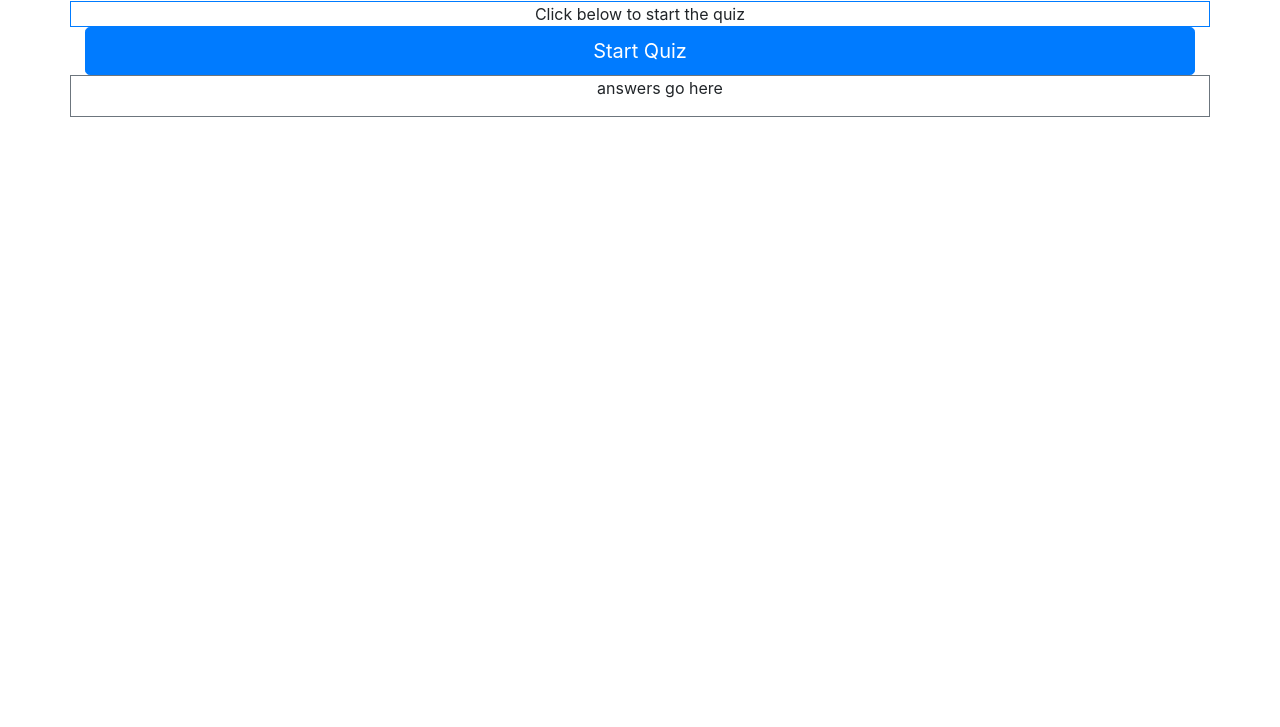
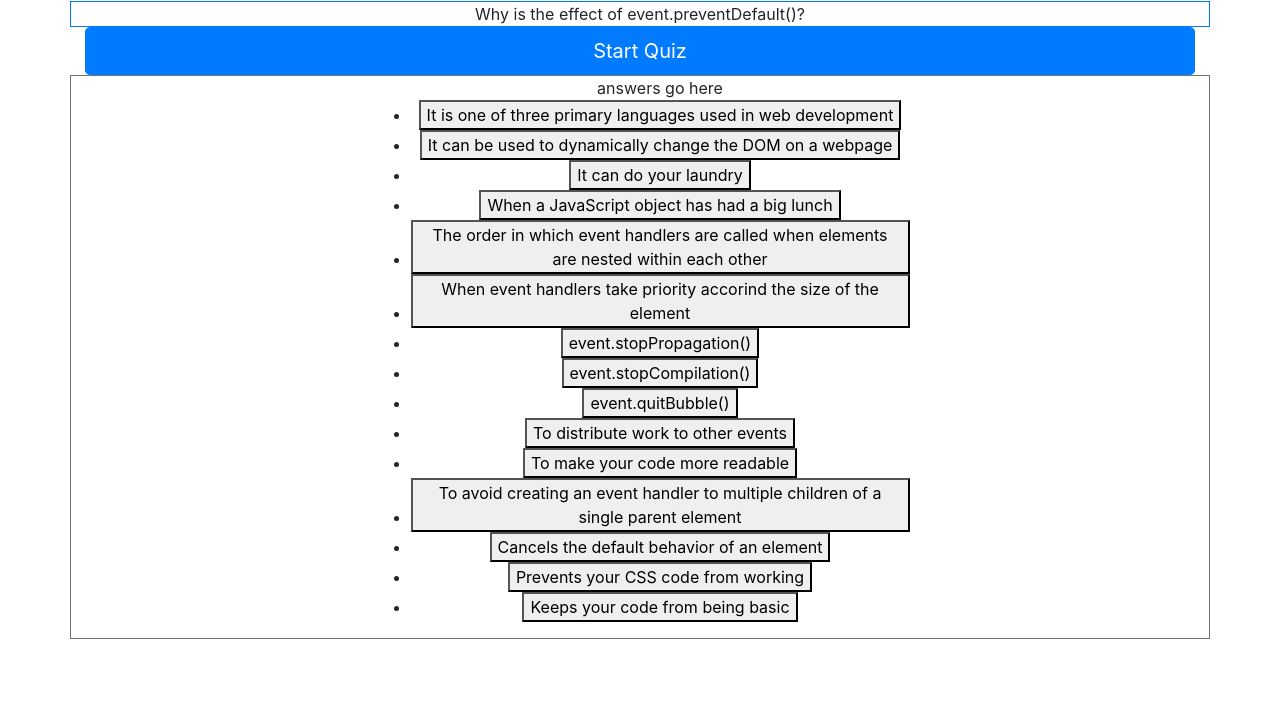
Before and after one commit to mjpalacios25/CodeQuiz, a plain HTML site: page index.html in a window 1280 px wide. Shown: the part 73-800 px from the top of the page. Drawn offline with nearby package versions, Linux system fonts and the light colour scheme.

Commit message:
added code to add buttons of question choices

```diff
--- a/index.html
+++ b/index.html
@@ -6,7 +6,7 @@
         <meta charset="utf-8">
         <meta name="viewport" content="width=device-width, initial-scale=1, shrink-to-fit=no">
         <link rel="stylesheet" href="https://stackpath.bootstrapcdn.com/bootstrap/4.4.1/css/bootstrap.min.css" integrity="sha384-Vkoo8x4CGsO3+Hhxv8T/Q5PaXtkKtu6ug5TOeNV6gBiFeWPGFN9MuhOf23Q9Ifjh" crossorigin="anonymous">
-
+        <link rel="stylesheet" href="style.css">
     </head>
     <body>
         <div class="container border border-primary">
@@ -22,12 +22,12 @@
             <div class="row border border border-primary">
                 <div class="col-md-6 mx-auto text-center" id="questionText">Click below to start the quiz</div>
             </div>
-            <div>
+            <div id="startButtonContainer">
                 <button type="button" class="btn btn-primary btn-lg btn-block" id="start">Start Quiz</button>
             </div>
-            <div class="row border border-secondary">
+            <div class="row border border-secondary" id="answerContainer">
                 <div class="col-md-6 mx-auto text-center">
-                    <ul id="answerChoices ">answers go here</ul>
+                    <ul id="answerChoices">answers go here</ul>
                 </div>
             </div>
             <div id="answerFeedback"></div>
--- a/myScript.js
+++ b/myScript.js
@@ -10,11 +10,12 @@ var totalSeconds = 0
 var secondsElapsed = 0
 var interval
 
+//timer functions
 function setTotalSeconds(){
     for (i = 0; i < questions.length; i++) {
             totalSeconds += 15
         };
-   // timerEl.textContent = "Timer " + totalSeconds
+
 }
 
 function getMinutes(){
@@ -67,13 +68,40 @@ function stopTimer(){
     secondsElapsed = 0;
     clearInterval(interval)
 }
+//chaning question and answer elements with content from questions.js
+function questionsnChoices() {
+    for(i = 0; i < questions.length; i++) {
+       QuestionEl.textContent = questions[i].title;
+       questions[i].choices.forEach(appendChoices);
 
-setTotalSeconds();
-startTimer();
+
+    };
+};
+
+function appendChoices(choice){
+    var li = document.createElement("li");
+    li.innerHTML = "<button>" + choice + "</button>";
+    ChoicesEl.append(li)
+
+};
+
+
+questionsnChoices();
+
+
+// function startQuiz(){
+//   setTotalSeconds();
+//   startTimer();
+
+//   if(event.target)
+
+// }
+
+
 
 
 // for function once quiz starts
-// if(event.target === "button") {
+// if(event.target.matches( "button")) {
 //     if(event.target.textContent === questions[i].answer){
 //         rightWrong.textContent = "Correct!";
 //         secondsElapsed++;
--- a/style.css
+++ b/style.css
@@ -0,0 +1,7 @@
+#startButtonContainer {
+display: block;
+}
+
+#answerContainer {
+display: block;
+}
```
